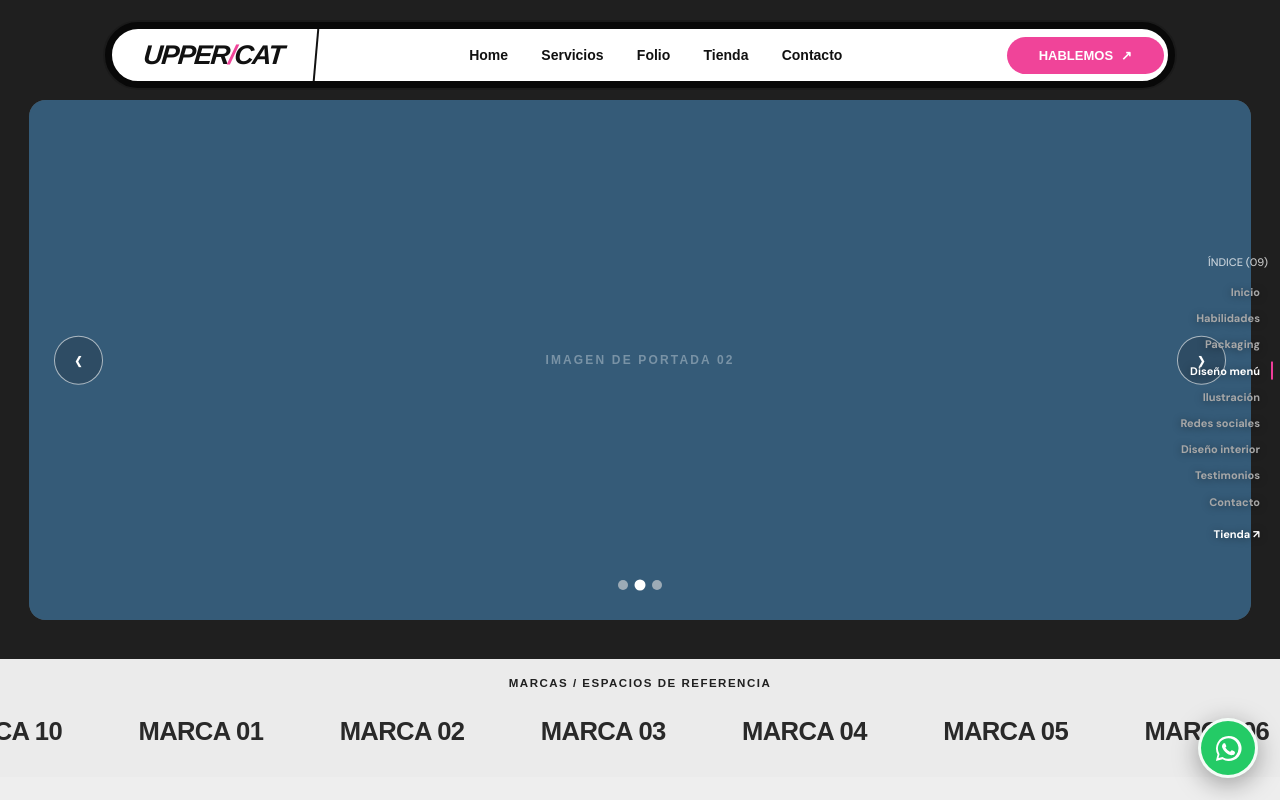
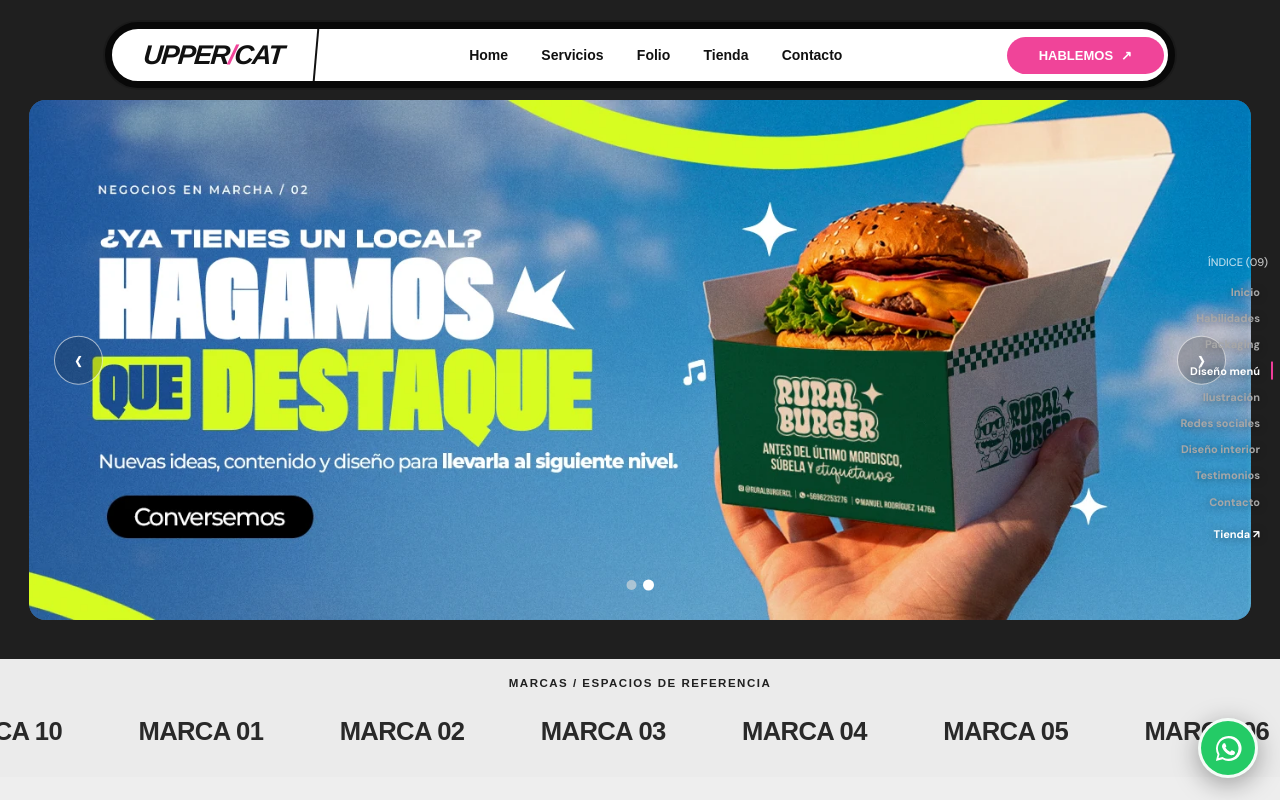
Before and after one commit to darwagency/uppercat, a Next.js app: page / in a window 1280 px wide. Shown: the top 800 px of the page. Built offline with nearby package versions, Linux system fonts and the light colour scheme; a web font is replaced by a local one.

Commit message:
Add new hero banners

```diff
--- a/app/page.tsx
+++ b/app/page.tsx
@@ -10,9 +10,10 @@
 
 const brandSlots=Array.from({length:10},(_,i)=>brands[i]||{key:"brand"+(i+1),name:"MARCA "+String(i+1).padStart(2,"0")});
 const reviewSlots=Array.from({length:9},(_,i)=>reviews[i]||{key:"review"+(i+1),name:"NOMBRE",brand:"MARCA",quote:["Espacio reservado para el testimonio de un cliente. Aquí podrás colocar su experiencia.","Agrega aquí una reseña real que muestre cómo fue trabajar en el proyecto.","Texto de ejemplo pendiente de reemplazar por una opinión verificada.","Comparte el comentario de un cliente sobre el resultado del diseño.","Esta tarjeta se actualizará con la opinión real de una marca o negocio.","Coloca una reseña corta para mantener una lectura ágil y visual.","Texto pendiente: experiencia del cliente en su proyecto creativo.","Texto pendiente: detalle del servicio y opinión final del cliente.","Texto pendiente: palabras del cliente sobre su experiencia."][i]});
+const heroPromotions=promotions.slice(0,2);
 export default function Home() {
   return <><main id="contenido"><h1 className="sr-only">Uppercat. Portafolio creativo.</h1>
-    <section className="hero-section" aria-label="Proyectos destacados"><Carousel label="Portadas">{promotions.map((promo,i)=><a className="hero-click" key={promo.key} href={whatsappUrl(promo.message)||contactUrl} target="_blank" rel="noopener noreferrer" aria-label={"Consultar promoción de portada "+(i+1)+" por WhatsApp"}><Media imageKey={promo.key} alt={"Portada destacada "+(i+1)} caption={"IMAGEN DE PORTADA 0"+(i+1)} className="hero-media" priority={i===0} /></a>)}</Carousel></section>
+    <section className="hero-section" aria-label="Proyectos destacados"><Carousel label="Portadas">{heroPromotions.map((promo,i)=><a className="hero-click" key={promo.key} href={whatsappUrl(promo.message)||contactUrl} target="_blank" rel="noopener noreferrer" aria-label={"Consultar promoción de portada "+(i+1)+" por WhatsApp"}><Media imageKey={promo.key} alt={"Portada destacada "+(i+1)} caption={"IMAGEN DE PORTADA 0"+(i+1)} className="hero-media" priority={i===0} /></a>)}</Carousel></section>
     <section className="brands-section" aria-label="Espacios para marcas del portafolio"><h2>{brands.length?"MARCAS QUE YA CONFIARON":"MARCAS / ESPACIOS DE REFERENCIA"}</h2><Rail label="Logotipos de marcas, desplazamiento continuo" variant="brands">{brandSlots.map(brand=><div className="brand-logo" key={brand.key}><Media imageKey={brand.key} alt={brand.name} contain /><strong>{brand.name}</strong></div>)}</Rail></section>
     <section className="skills-section" id="habilidades"><div className="content-wrap"><h2 className="skills-heading">HABILIDADES</h2><Rail label="Habilidades" variant="skills">{services.map(service=><a className="skill-card" href={"#"+service.anchor} key={service.anchor}><Image className="skill-cover" src={service.cover} alt={service.title} width={1200} height={1125} loading="lazy" draggable={false} /><small aria-hidden="true">↗</small></a>)}</Rail></div><div className="skills-decor" aria-hidden="true"><span className="skull">💀</span></div></section>
     <section className="packaging-section" id="packaging"><div className="pack-heading content-wrap"><h2>PACKAGING</h2><span>PROYECTOS DE PACKAGING</span><Media imageKey="packHeader" alt="Gráfica de título para packaging" className="artwork-slot" /></div><Rail label="Galería horizontal de packaging" variant="packaging">{[0,1].map(group=><div className="packaging-project" key={group}><Media imageKey={"pack"+(group*3+1)} alt={"Packaging proyecto "+(group*3+1)} caption={"PACKAGING / 0"+(group*3+1)} className="pack-tall" contain /><div className="pack-side">{[2,3].map(n=><Media key={n} imageKey={"pack"+(group*3+n)} alt={"Packaging proyecto "+(group*3+n)} caption={"PACKAGING / 0"+(group*3+n)} contain />)}</div></div>)}</Rail></section>
--- a/data/images.json
+++ b/data/images.json
@@ -1,5 +1,5 @@
 {
-  "hero1": "", "hero2": "", "hero3": "",
+  "hero1": "/images/heroes/banner1.webp", "hero2": "/images/heroes/banner2.webp", "hero3": "",
   "brand1": "", "brand2": "", "brand3": "", "brand4": "", "brand5": "", "brand6": "", "brand7": "", "brand8": "", "brand9": "", "brand10": "",
   "pack1": "", "pack2": "", "pack3": "", "pack4": "", "pack5": "", "pack6": "",
   "menu1": "", "menu2": "", "menu3": "", "menu4": "",
```
Also changed, not shown: public/images/heroes/banner1.webp (added), public/images/heroes/banner2.webp (added).
